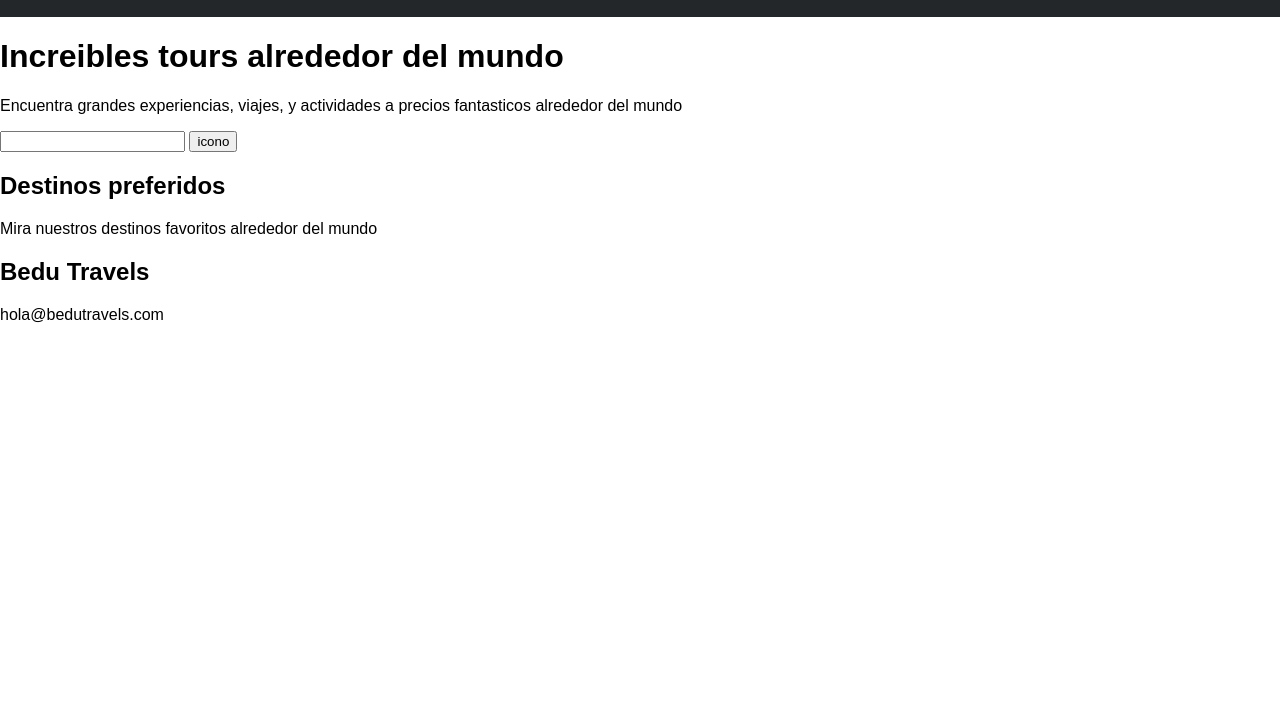
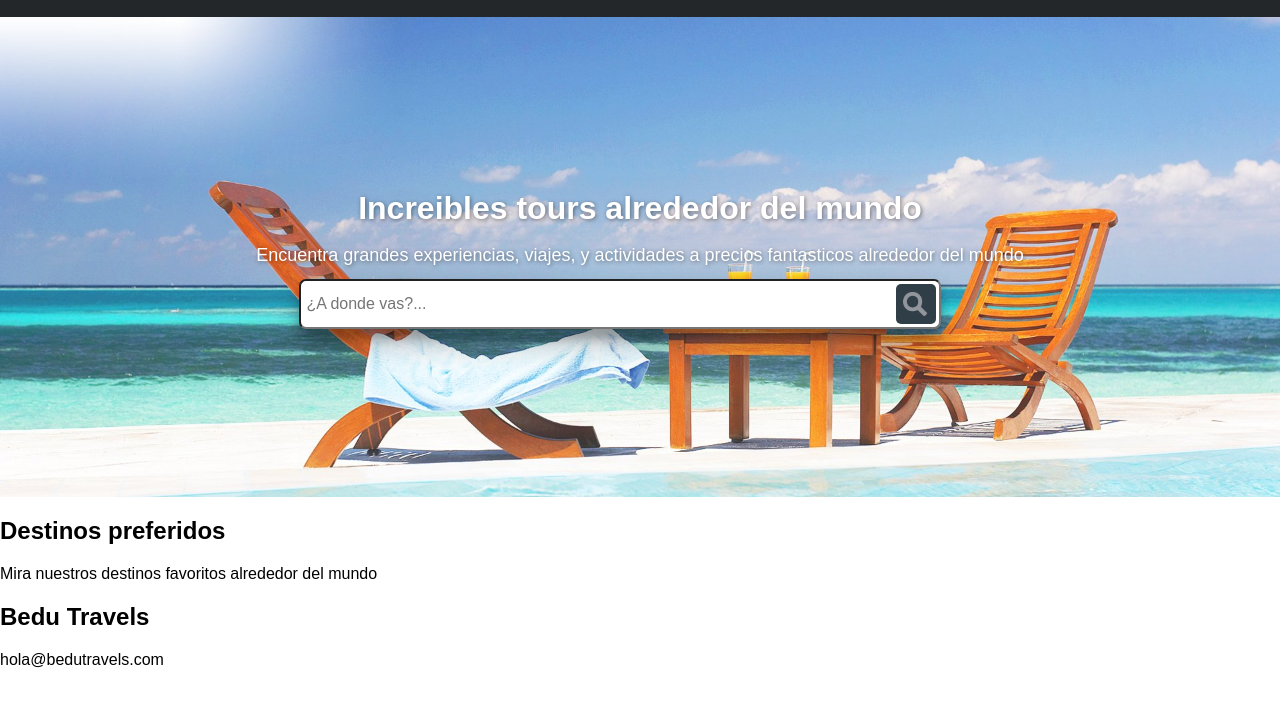
Before and after one commit to oscarmiza/CSS-Grid, a plain HTML site: page index.html in a window 1280 px wide. Shown: the part 43-748 px from the top of the page. Drawn offline with Linux system fonts and the light colour scheme.

Commit message:
Main section completed

```diff
--- a/css/estilos.css
+++ b/css/estilos.css
@@ -4,6 +4,11 @@ padding: 0;
 font-family: Arial, Helvetica, sans-serif;
 
 }
+
+
+
+/*------- Aqui inicia el header */
+
 .cabacera {
     background-color: #24272A;
     height: 40px;
@@ -13,7 +18,6 @@ font-family: Arial, Helvetica, sans-serif;
     flex-direction: row;
     padding: 10px;
     margin: 0;
-
 
 }
 .cabecera-navbar{
@@ -34,7 +38,98 @@ font-family: Arial, Helvetica, sans-serif;
     margin-left: 15px;
 }
 
+.cabacera li a {
+    text-decoration: none;
+    color: white;
+}
+
 .cabacera img {
     height: 20px;
 
 }
+
+/* -----Aqui termina el header */
+
+
+/* -----Aqui inicia la seccion principal */
+
+.hero {
+
+    background-image: url('../img/img_cover_home.jpg');
+    background-repeat:  no-repeat;
+    background-size: cover;
+   height: 60vh;
+   display: flex;
+   flex-direction: column;
+    align-items: center;
+    justify-content: center;
+    background-position: top center;
+
+}
+
+main .titulo{
+    margin: 0;
+    padding: 0;
+    color: white;
+    font-weight: 600;
+    text-shadow: 1px 1px 4px rgba(0,0,0,0.45);
+
+}
+
+main p {
+    color: white;
+    font-size: 18px;
+    text-shadow: 1px 1px 4px rgba(0,0,0,0.45);
+}
+
+.busqueda{
+    width: 70%;
+    display: inherit;
+    align-items: center;
+    justify-content: center;
+
+}
+
+
+.buscar{
+    border: none;
+    background-color: #303E48;
+    width: 40px;
+    height: 40px;
+    align-self: center;
+    justify-self: center;
+    border-radius: 5px;
+}
+
+body > main > div > input[type=text]{
+    width: inherit;
+    height: 2.2em;
+    border-radius: 7px;
+    margin: -45px;
+    box-shadow: 0 14px 28px rgba(0,0,0,0.25), 0 10px 10px rgba(0,0,0,0.22);
+    /* border: none; */
+}
+
+.buscar img {
+
+    border-radius: 7px;
+    width: 25px;
+    height: 25px;
+    padding: 0;
+    display: flex;
+    align-self: center;
+    justify-self: center;
+
+}
+
+input {
+    text-align: left;
+    font-size: 16px;
+    padding: 5px;
+}
+
+
+.buscar:hover{
+    cursor: pointer;
+}
+/* -----Aqui termina la seccion principal */
--- a/index.html
+++ b/index.html
@@ -16,12 +16,15 @@
 
 
             <ul class="menu">
-                <li class="bottons">SignIn</li>
-                <li class="bottons">SignUp</li>
+                <li class="bottons"><a href="#">SignIn</a> </li>
+                <li class="bottons"><a href="#">SignUp</a></li>
             </ul>
 
         </nav>
     </header>
+
+
+
 
     <main class="hero">
 
@@ -34,16 +37,17 @@
 
         <div class="busqueda">
 
-            <input type="text" name="destino" id="">
-            <button class="buscar"><img src="#" alt="">icono</button>
+            <input type="text" name="destino" id="destino1" placeholder="¿A donde vas?...">
+            <button class="buscar"><img src="img/busqueda-ico.png" alt=""></button>
         </div>
 
     </main>
 
+
+
     <section class="destinos">
         <h1>Destinos preferidos</h1>
         <p>Mira nuestros destinos favoritos alrededor del mundo</p>
-
     </section>
 
     <footer class="pie-de-pagina">
```
Also changed, not shown: img/busqueda-ico.png (added).
